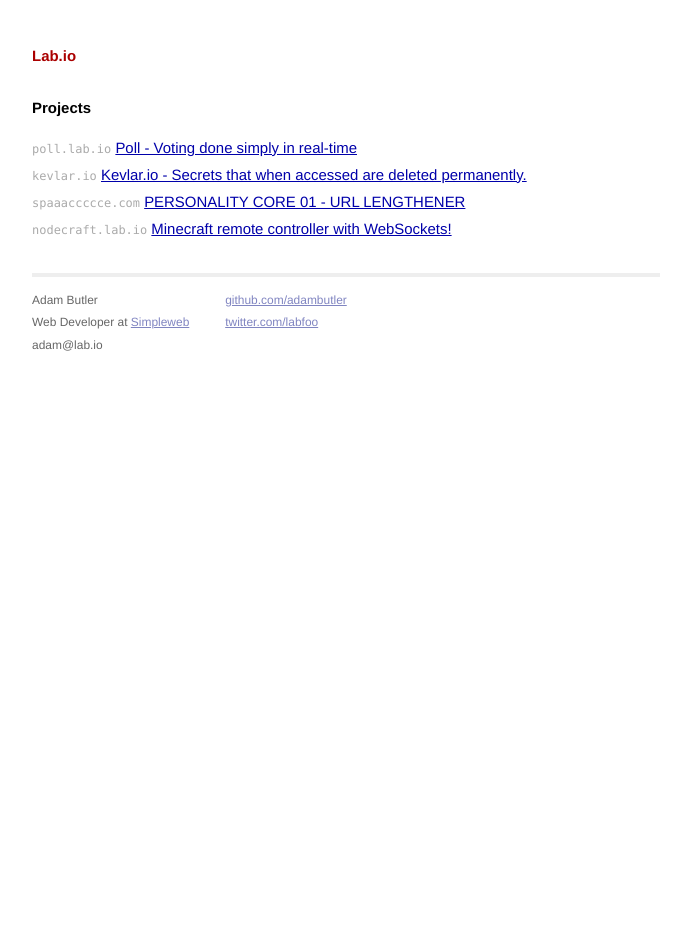
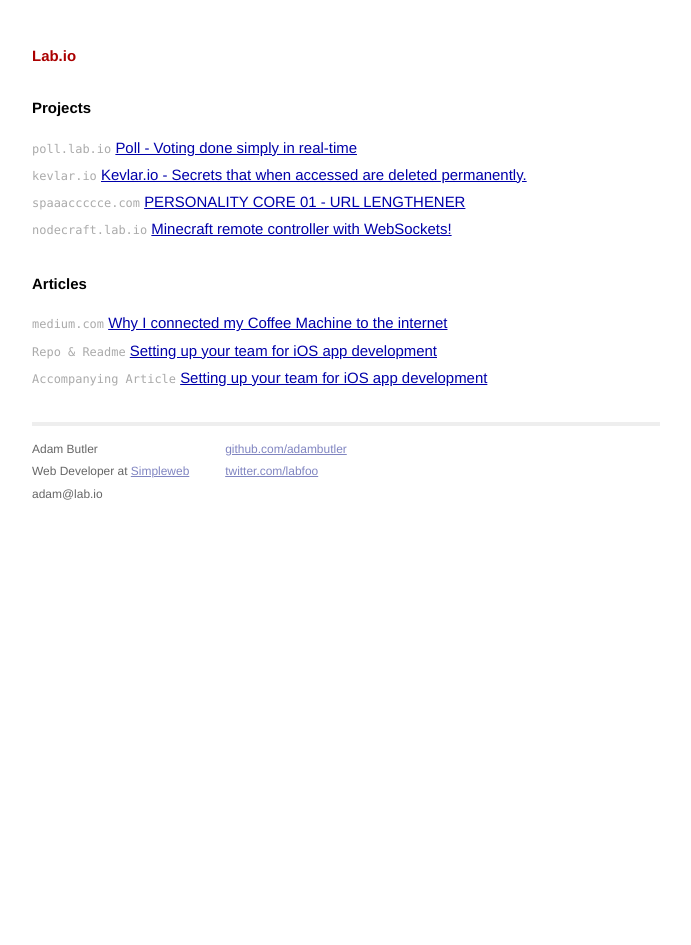
Before and after one commit to adambutler/blog, a Jekyll site: the page built from index.html, in a window 1280 px wide. Shown: the whole page, without its empty margins (294-985 px from the left). Built offline with Jekyll 4.4.1, drawn with Linux system fonts in a browser that asks for light colours; Markdown is read by kramdown in place of the engine named in the settings.

Commit message:
Add articles

```diff
--- a/index.html
+++ b/index.html
@@ -11,4 +11,11 @@
     <li><span>spaaaccccce.com</span> <a href="http://spaaaccccce.com">PERSONALITY CORE 01 - URL LENGTHENER</a></li>
     <li><span>nodecraft.lab.io</span> <a href="http://nodecraft.lab.io/">Minecraft remote controller with WebSockets!</a></li>
   </ul>
+
+  <h1>Articles</h1>
+  <ul class="posts">
+    <li><span>medium.com</span> <a href="https://medium.com/@adambutler/why-i-connected-my-coffee-machine-to-the-internet-bd0c1546c03c">Why I connected my Coffee Machine to the internet</a></li>
+    <li><span>Repo &amp; Readme</span> <a href="https://github.com/simpleweb/iOS-Development-For-Teams">Setting up your team for iOS app development</a></li>
+    <li><span>Accompanying Article</span> <a href="http://simpleweb.co.uk/2014/setting-up-your-team-for-ios-app-development/">Setting up your team for iOS app development</a></li>
+  </ul>
 </div>
```
